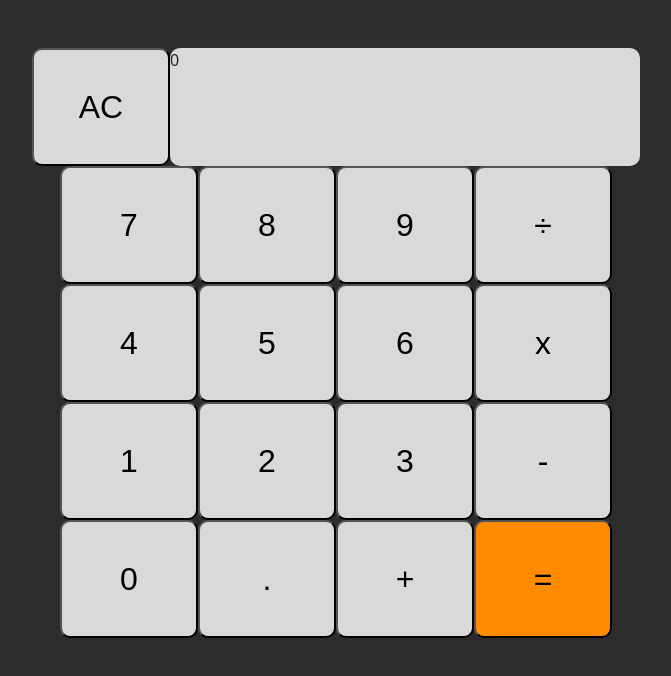
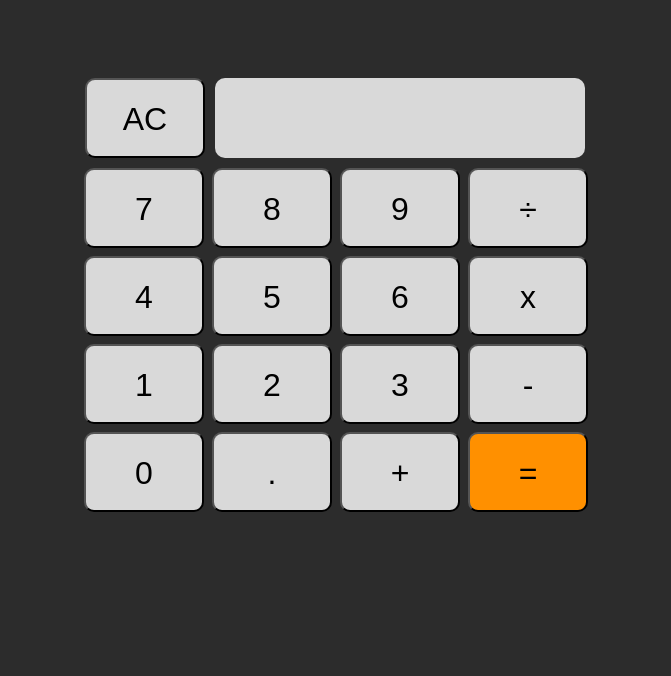
Before and after one commit to RY4N247/Calculator, a plain HTML site: page index.html in a window 1280 px wide. Shown: the whole page, without its empty margins (304-975 px from the left). Drawn offline with nearby package versions, Linux system fonts and the light colour scheme.

Commit message:
css finished

```diff
--- a/index.html
+++ b/index.html
@@ -8,38 +8,37 @@
     <link rel="stylesheet" href="styles.css">
 </head>
 <body>
-
-
+   <br>
     <div class="container-fluid d-flex justify-content-center align-items-center pt-5">
         <div class="AC">
             <button class="button">AC</button>
         </div>
         <div class="screen">
-            0
+            <div class="output"></div>
         </div>
     </div>
-    <div class="container-fluid d-flex justify-content-center align-items-center buttonRow">
+    <div class="container-fluid d-flex justify-content-center align-items-center">
         <button class="button">7</button>
         <button class="button">8</button>
         <button class="button">9</button>
         <button class="button">÷</button>
     </div>
 
-    <div class="container-fluid d-flex justify-content-center align-items-center buttonRow">
+    <div class="container-fluid d-flex justify-content-center align-items-center">
         <button class="button">4</button>
         <button class="button">5</button>
         <button class="button">6</button>
         <button class="button">x</button>
     </div>
 
-    <div class="container-fluid d-flex justify-content-center align-items-center buttonRow">
+    <div class="container-fluid d-flex justify-content-center align-items-center">
         <button class="button">1</button>
         <button class="button">2</button>
         <button class="button">3</button>
         <button class="button">-</button>
     </div>
 
-    <div class="container-fluid d-flex justify-content-center align-items-center buttonRow">
+    <div class="container-fluid d-flex justify-content-center align-items-center">
         <button class="button">0</button>
         <button class="button">.</button>
         <button class="button">+</button>
--- a/styles.css
+++ b/styles.css
@@ -5,18 +5,20 @@ body{
 }
 
 .screen{
-width: 470px;
-height: 118px;
-left: 808px;
+width: 370px;
+height: 80px;
+left: 900px;
 top: 186px;
 
 background: #D9D9D9;
 border-radius: 10px;
+margin: 6px;
 }
 
+
 .button{
-width: 138px;
-height: 118px;
+width: 120px;
+height: 80px;
 left: 642px;
 top: 186px;
 
@@ -29,17 +31,9 @@ font-size: 32px;
 line-height: 77px;
 
 color: #000000;
-
-
-
+margin: 4px;
 }
 
 .equals{
-    background: #FF8B03;
-
+    background: #ff9000;
 }
-
-.buttonRow{
-
-
-}
```
